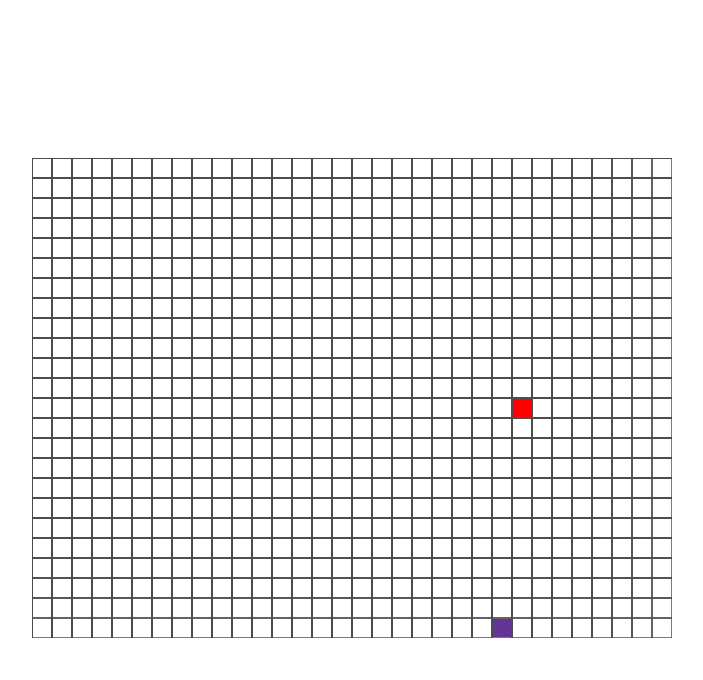
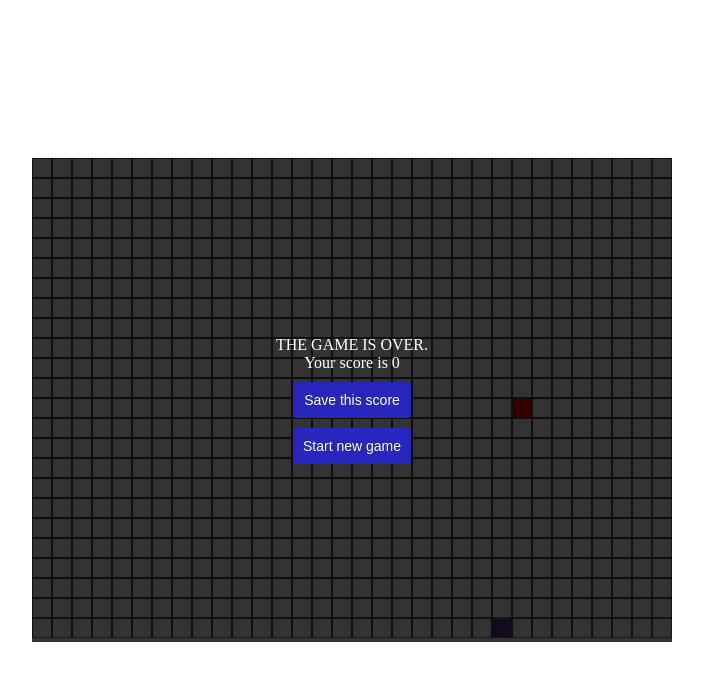
Before and after one commit to fargelus/snake-game, a React app: page / in a window 1280 px wide. Shown: the top 680 px of the page, without its empty margins (288-991 px from the left). Built offline with nearby package versions, Linux system fonts and the light colour scheme.

Commit message:
GameOver component

```diff
--- a/package.json
+++ b/package.json
@@ -24,6 +24,7 @@
     "eslint": "^6.0.1",
     "eslint-plugin-react": "^7.14.2",
     "html-webpack-plugin": "^3.2.0",
+    "prop-types": "^15.7.2",
     "style-loader": "^0.23.1",
     "webpack": "^4.30.0",
     "webpack-cli": "^3.3.1",
--- a/src/jsx/components/game.jsx
+++ b/src/jsx/components/game.jsx
@@ -1,5 +1,6 @@
 import React from 'react';
 import Grid from './grid.jsx';
+import GameOver from './game_over.jsx';
 import Snake from '../../js/snake.js';
 import Food from '../../js/food.js';
 
@@ -173,6 +174,7 @@ class Game extends React.Component {
   render() {
     return (<section style={this._style}>
                 <Grid {...this._gridProps}/>
+                <GameOver score="0"/>
             </section>);
   }
 }
--- /dev/null
+++ b/src/jsx/components/game_over.jsx
@@ -0,0 +1,58 @@
+import React from 'react';
+import PropTypes from 'prop-types';
+
+class GameOver extends React.Component {
+  constructor(props) {
+    super(props);
+
+    this.rootStyle = {
+      position: 'absolute',
+      width: '100%',
+      height: '100%',
+      left: '0',
+      top: '0',
+      color: 'white',
+      display: 'flex',
+      alignItems: 'center',
+      flexDirection: 'column',
+      justifyContent: 'center',
+      background: 'rgba(0, 0, 0, 0.8)',
+    };
+
+    this.btnWrapperStyle = {
+      display: 'flex',
+      flexDirection: 'column',
+    };
+
+    this.btnStyle = {
+      display: 'block',
+      marginTop: '10px',
+      padding: '10px',
+      border: '0',
+      background: '#2727bd',
+      color: 'white',
+      borderRadius: '3px',
+      fontSize: '14px',
+      cursor: 'pointer',
+    };
+  }
+
+  render() {
+    return (
+      <div style={this.rootStyle}>
+        <div style={{textTransform: 'uppercase'}}>The game is over.</div>
+        <div>Your score is {this.props.score}</div>
+        <div style={this.btnWrapperStyle}>
+          <button style={this.btnStyle}>Save this score</button>
+          <button style={this.btnStyle}>Start new game</button>
+        </div>
+      </div>
+    );
+  }
+}
+
+GameOver.propTypes = {
+  score: PropTypes.string.isRequired,
+};
+
+export default GameOver;
```
